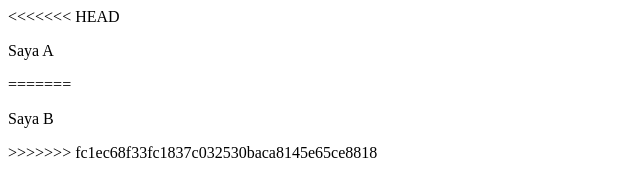
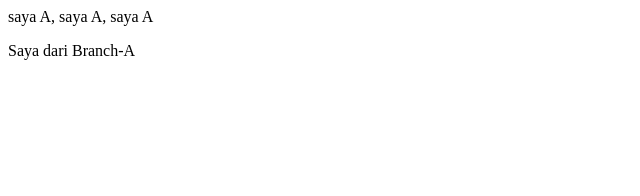
Before and after one commit to mohafifudin/kelompokcoba.github.io, a plain HTML site: page index.html in a window 1280 px wide. Shown: the whole page, without its empty margins (0-640 px from the left). Drawn offline with Linux system fonts and the light colour scheme.

Commit message:
commit dari branch A ke master branch A

```diff
--- a/index.html
+++ b/index.html
@@ -1,5 +1,2 @@
-<<<<<<< HEAD
-<p>Saya A</p>
-=======
-<p>Saya B</p>
->>>>>>> fc1ec68f33fc1837c032530baca8145e65ce8818
+<p>saya A, saya A, saya A</p>
+<p>Saya dari Branch-A</p>
```
